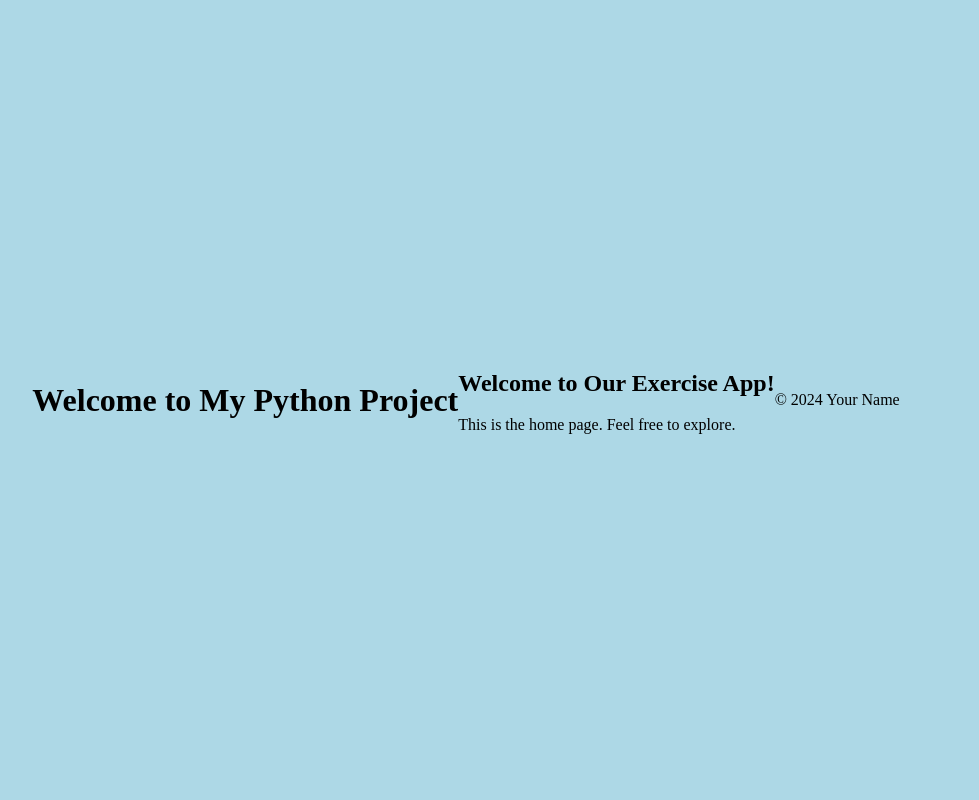
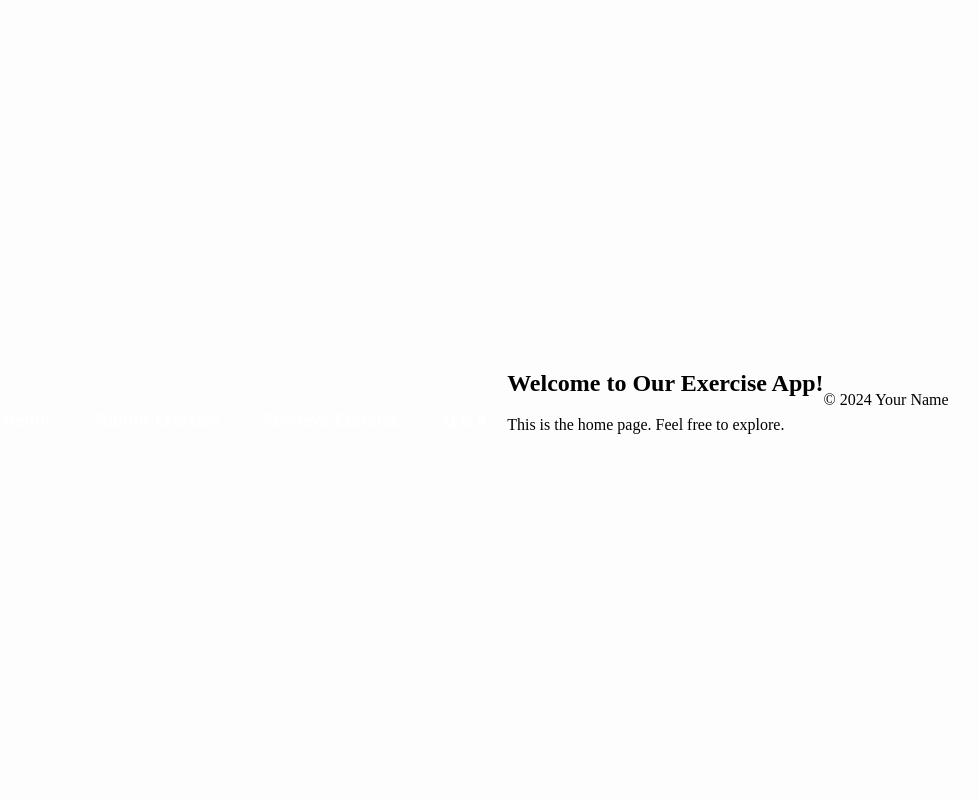
Before and after one commit to manningstinson/workout-planner, a Flask app: page / in a window 1280 px wide. Shown: the whole page, without its empty margins (174-1153 px from the left). Run offline with Flask 2, Linux system fonts and the light colour scheme.

Commit message:
updated css, and base html links

```diff
--- a/static/styles.css
+++ b/static/styles.css
@@ -1,9 +1,22 @@
 /* styles.css */
 body {
-	background-color: lightblue; /* Set light blue background color */
+	background-color: #fdfdfd; /* Set light blue background color */
 	display: flex;
 	justify-content: center; /* Center content horizontally */
 	align-items: center; /* Center content vertically */
 	height: 100vh; /* Full viewport height */
 	margin: 0; /* Remove default margin */
 }
+
+/* Additional CSS for the links */
+.nav-links {
+	text-align: center;
+	margin-top: 40px;
+}
+.nav-links a {
+	margin: 0 20px;
+	font-family: "Open Sans", sans-serif;
+	font-weight: bold;
+	color: #ffffff; /* Bright white */
+	text-decoration: none;
+}
--- a/templates/base.html
+++ b/templates/base.html
@@ -8,12 +8,29 @@
 			rel="stylesheet"
 			href="{{ url_for('static', filename='styles.css') }}"
 		/>
+		<style>
+			/* Additional CSS for the links */
+			.nav-links {
+				text-align: center;
+				margin-top: 40px;
+			}
+			.nav-links a {
+				margin: 0 20px;
+				font-family: "Open Sans", sans-serif;
+				font-weight: bold;
+				color: #ffffff; /* Bright white */
+				text-decoration: none;
+			}
+		</style>
 	</head>
 	<body>
-		<header>
-			<h1>Welcome to My Python Project</h1>
-			<!-- Add any header content here -->
-		</header>
+		<div class="nav-links">
+			<!-- Links to other pages -->
+			<a href="#">Hello!</a>
+			<a href="/submit">Submit Exercise</a>
+			<a href="/retrieve">Retrieve Exercise</a>
+			<a href="/q-and-a">Q & A</a>
+		</div>
 
 		<main>{% block content %}{% endblock %}</main>
 
```
